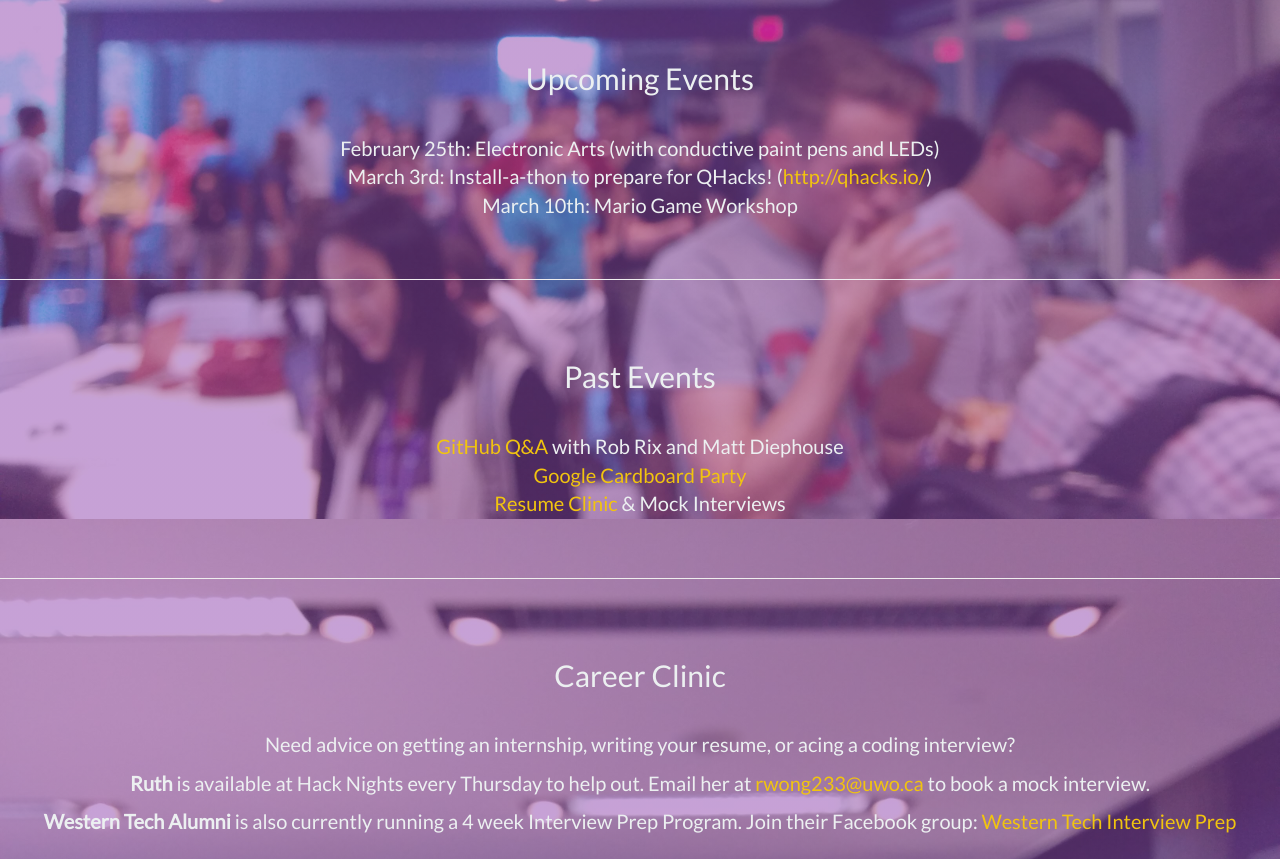
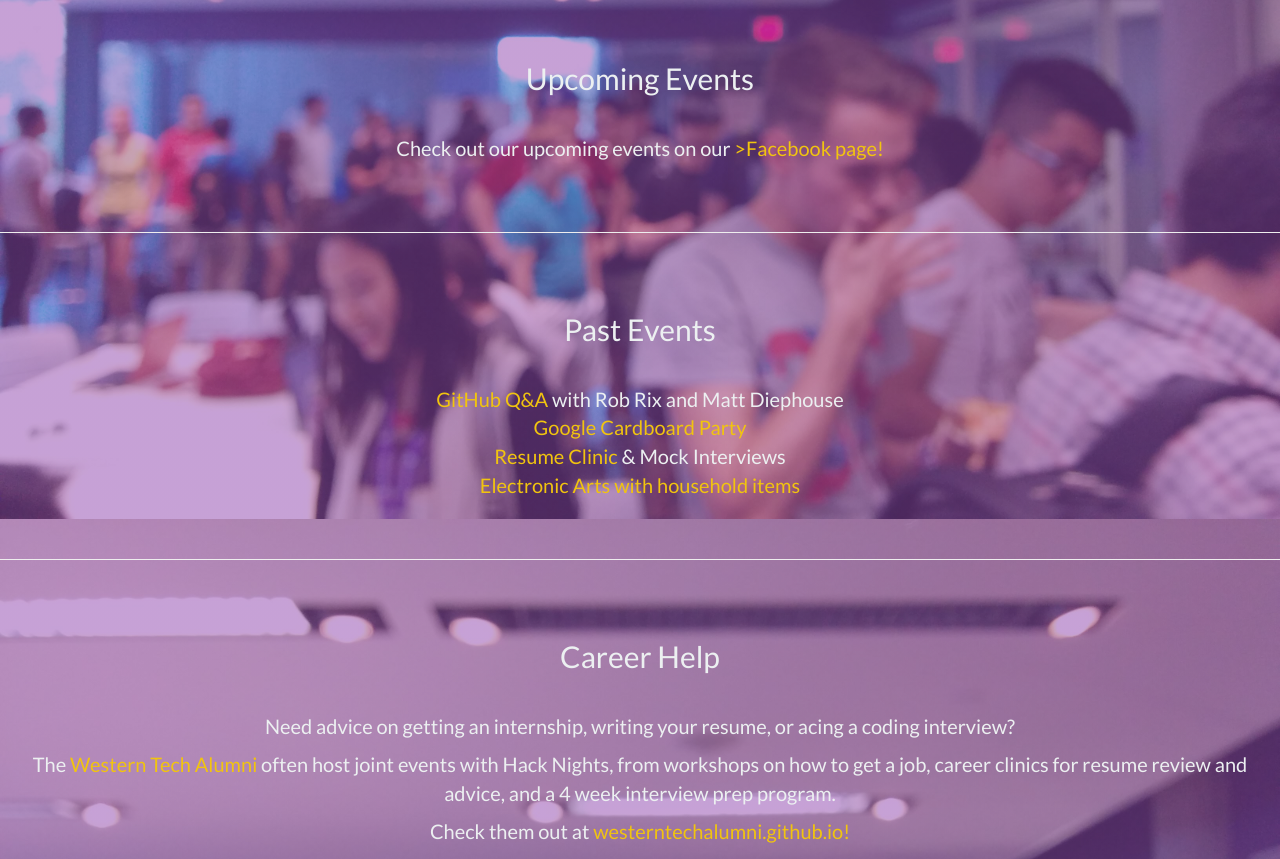
Before and after one commit to westernhacknights/westernhacknights.github.io, a website: page index.html in a window 1280 px wide. Shown: the part 1401-2260 px from the top of the page. Drawn offline with nearby package versions, Linux system fonts and the light colour scheme.

Commit message:
updated webbie

```diff
--- a/index.html
+++ b/index.html
@@ -35,7 +35,7 @@
             <li><a href="#hardware">Hardware Lab</a></li>
             <li><a href="#events">Upcoming Events</a></li>
             <li><a href="#past">Past Events</a></li>
-            <li><a href="#clinic">Career Clinic</a></li>
+            <li><a href="#clinic">Career Help</a></li>
             <li><a href="#contact">Contact Us</a></li>
 		      </ul>
 		    </div><!-- /.navbar-collapse -->
@@ -98,11 +98,7 @@
         <div class="col-lg-8-offset-4">
           <h2> Upcoming Events </h2>
           <br>
-          <ul>
-            <li>February 25th: Electronic Arts (with conductive paint pens and LEDs)</li>
-            <li>March 3rd: Install-a-thon to prepare for QHacks! (<a href="http://qhacks.io/">http://qhacks.io/</a>)</li>
-            <li>March 10th: Mario Game Workshop</li>
-          </ul>
+	<p>Check out our upcoming events on our <a href="https://www.facebook.com/groups/westernhacknights/events/">>Facebook page!</a></p>
         </div>
       </div>
     </section>
@@ -116,6 +112,7 @@
             <li><a href="https://www.facebook.com/events/432842900237741/">GitHub Q&A</a> with Rob Rix and Matt Diephouse</li>
             <li><a href="https://www.facebook.com/events/1658217291132910/">Google Cardboard Party</a></li>
             <li><a href="https://www.facebook.com/events/421125491414393/">Resume Clinic</a> & Mock Interviews</li>
+	    <li><a href="https://www.facebook.com/events/594650747353549/">Electronic Arts with household items</a></li>
           </ul>
         </div>
       </div>
@@ -124,10 +121,11 @@
     <section id="clinic">
       <div class="row">
         <div class="col-lg-8-offset-4">
-          <h2>Career Clinic</h2>
+          <h2>Career Help</h2>
           <br>
           <p>Need advice on getting an internship, writing your resume, or acing a coding interview?</p>
-          <p><b>Ruth</b> is available at Hack Nights every Thursday to help out. Email her at <a href="mailto:rwong233@uwo.ca">rwong233@uwo.ca</a> to book a mock interview.</p> <p><b>Western Tech Alumni</b> is also currently running a 4 week Interview Prep Program. Join their Facebook group: <a href="https://www.facebook.com/groups/westerninterviewprep/">Western Tech Interview Prep</a></p>
+          <p>The <a href="http://westerntechalumni.github.io/">Western Tech Alumni</a> often host joint events with Hack Nights, from workshops on how to get a job, career clinics for resume review and advice, and a 4 week interview prep program.</p>
+	  <p>Check them out at <a href="http://westerntechalumni.github.io/">westerntechalumni.github.io!</a></p>
         </div>
       </div>
     </section>
```
